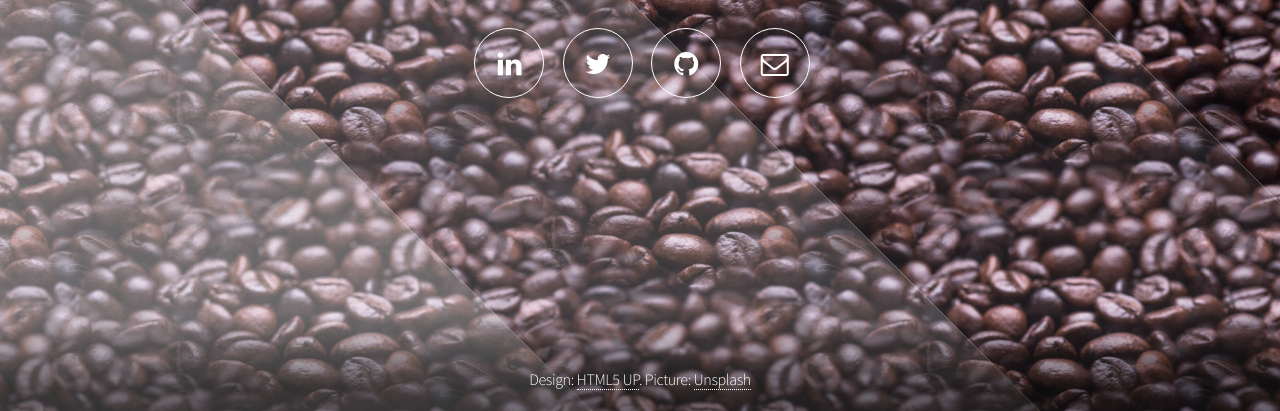
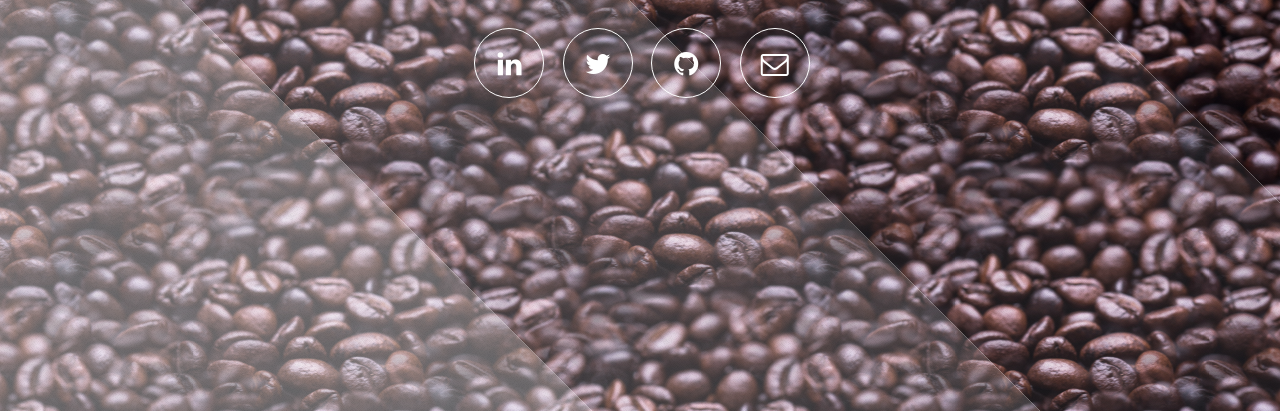
Before and after one commit to seb-martin/seb-martin.github.io, a plain HTML site: page index.html in a window 1280 px wide. Shown: the part 389-800 px from the top of the page. Drawn offline with Linux system fonts and the light colour scheme.

Commit message:
Remove Footer

```diff
--- a/index.html
+++ b/index.html
@@ -34,14 +34,6 @@
 						</nav>
 					</header>
 
-				<!-- Footer -->
-					<footer id="footer">
-						<span class="copyright">
-							<!-- &copy; Untitled.  -->
-							Design: <a href="http://html5up.net">HTML5 UP</a>. Picture: <a href="https://unsplash.com/">Unsplash</a>
-						</span>
-					</footer>
-
 			</div>
 		</div>
 		<!--[if lte IE 8]><script src="assets/js/ie/respond.min.js"></script><![endif]-->
```
